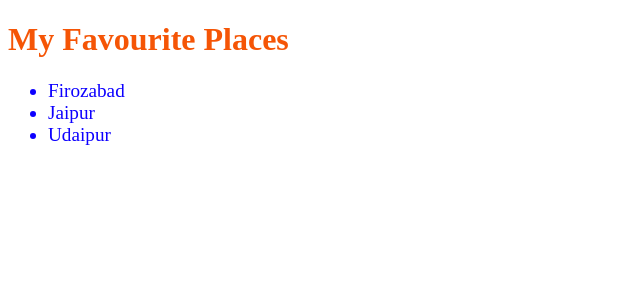
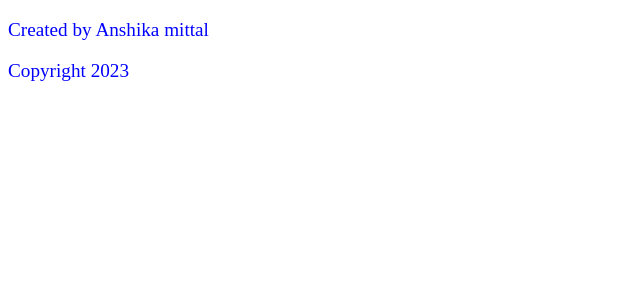
Before and after one commit to Anshika2608/react-practice, a React (Vite) app: page / in a window 1280 px wide. Shown: the top 300 px of the page, without its empty margins (0-640 px from the left). Built offline with nearby package versions, Linux system fonts and the light colour scheme.

Commit message:
challenge-2-completed

```diff
--- a/index.html
+++ b/index.html
@@ -3,7 +3,7 @@
   <head>
     <meta charset="UTF-8" />
     <link rel="icon" type="image/svg+xml" href="/vite.svg" />
-    <!-- <link rel="stylesheet" href="App.css"> -->
+
     <meta name="viewport" content="width=device-width, initial-scale=1.0" />
     <title>Vite + React</title>
   </head>
--- a/src/App.jsx
+++ b/src/App.jsx
@@ -1,12 +1,17 @@
 function App() {
+  let lname="mittal";
+  let name='Anshika';
+  let number=Math.floor(Math.random()*10)+1;
+  let date=new Date().getFullYear();
   return (
+    // <>
+    //  <h1 >Hello {name}</h1>
+    //  <p>Your Lucky number is {number}</p>
+    // </>
     <>
-     <h1 >My Favourite Places</h1>
-    <ul>
-      <li>Firozabad</li>
-      <li>Jaipur</li>
-      <li>Udaipur</li>
-    </ul></>
+    <p>Created by {`${name} ${lname}`}</p>
+    <p>Copyright {date}</p>
+    </>
     )
 
 
--- a/src/index.css
+++ b/src/index.css
@@ -5,3 +5,7 @@ li{
   color:rgb(13, 0, 255);
   font-size: larger;
 }
+p{
+  font-size: larger;
+  color:blue;
+}
```
